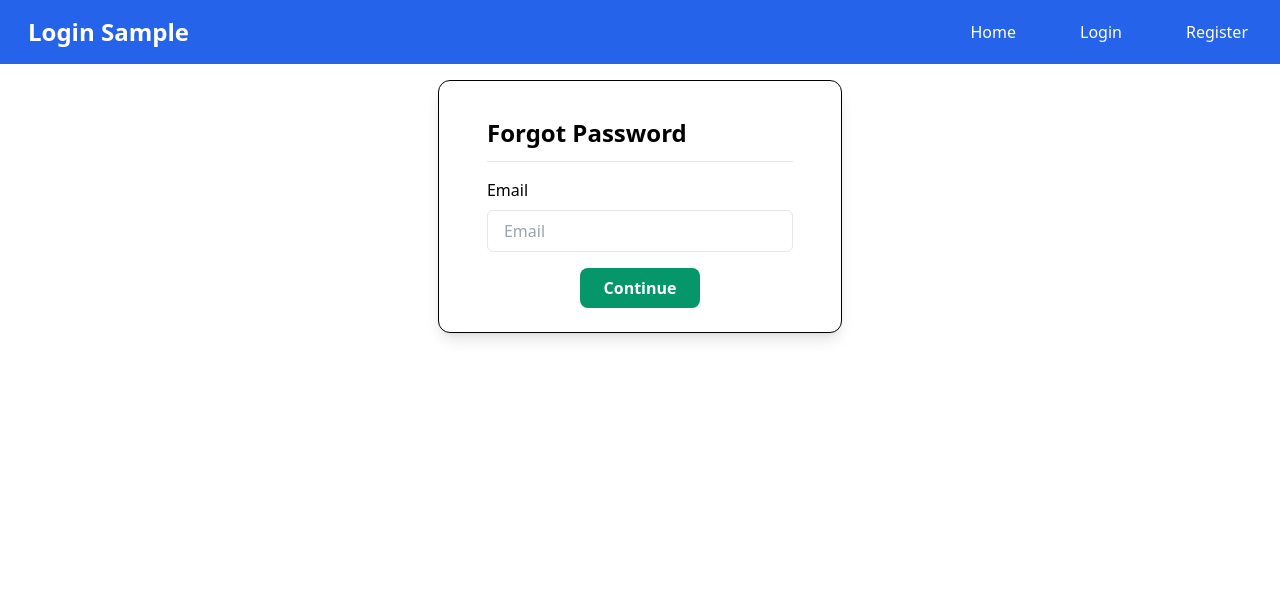
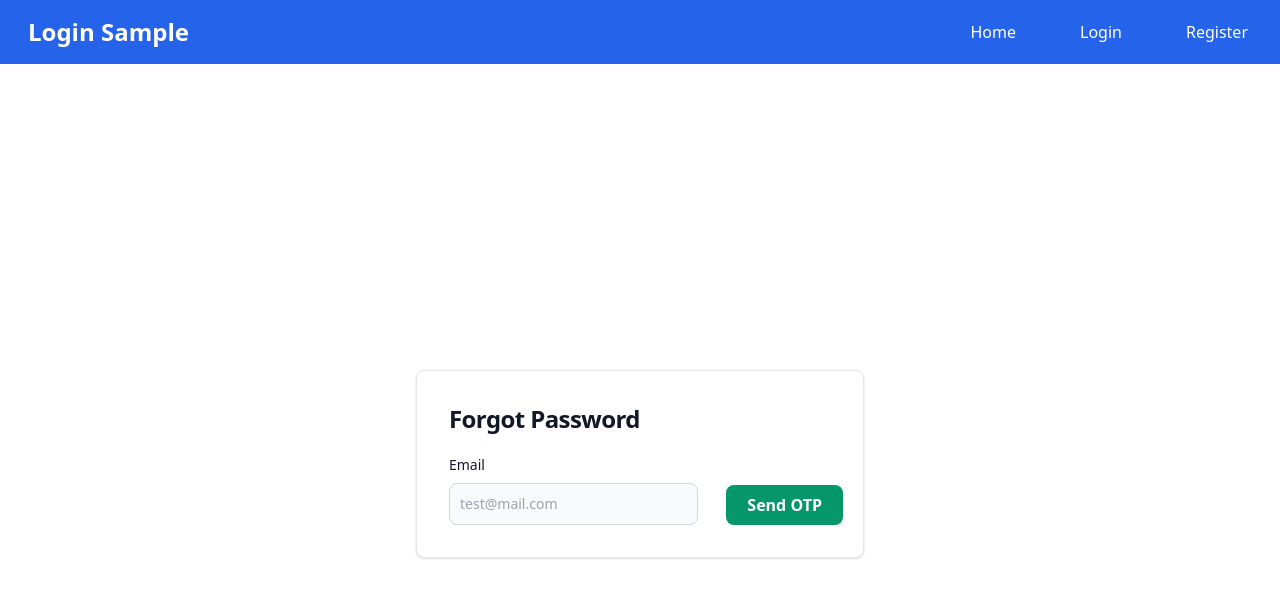
Before and after one commit to thanapholteam/test-react-auth, a React app: page /forgot-password in a window 1280 px wide. Shown: the top 598 px of the page. Built offline with nearby package versions, Linux system fonts and the light colour scheme; no server answers; the HTML template or start-up script is replaced by a standard one.

Commit message:
feat(ui-forgot-pwd) Co-authored-by: Chaiyapat Oam <ChaiyapatOam@users.noreply.github.com> Co-authored-by: Thanaphol <Thanaphol47825@users.noreply.github.com>

```diff
--- a/src/components/ForgetPassword/ForgetForm.tsx
+++ b/src/components/ForgetPassword/ForgetForm.tsx
@@ -5,7 +5,10 @@ type Props = {
   handleSubmit: (event: React.FormEvent<HTMLFormElement>) => Promise<void>;
   setValue: (value: React.SetStateAction<string>) => void;
   loading: boolean;
+  placeholder?: string;
   btnName?: string;
+  disabled?: boolean;
+  showButton?: boolean;
 };
 
 const ForgetForm: React.FC<Props> = ({
@@ -13,35 +16,37 @@ const ForgetForm: React.FC<Props> = ({
   handleSubmit,
   setValue,
   loading,
-  btnName
+  placeholder,
+  btnName,
+  disabled,
+  showButton,
 }) => {
   return (
     <form onSubmit={(e) => handleSubmit(e)}>
-      <div className="mt-4">
-        <label className="block font-medium">
-          {name}
-          <label>
+      <div className="mt-4 w-full">
+        <label className="block font-medium">{name}</label>
+        <div className="flex flex-row items-end">
           <input
             type="text"
-              placeholder={name}
+            placeholder={placeholder ? placeholder : name}
             name={name}
             onChange={(e) => {
               setValue(e.target.value);
             }}
-              className="w-full px-4 py-2 mt-2 border rounded-md focus:outline-none focus:ring-1 focus:ring-blue-600"
+            className="px-4 py-2 mt-2 border rounded-md focus:outline-none focus:ring-1 focus:ring-blue-600 disabled:bg-slate-200"
             required
+            disabled={disabled || loading}
           />
-          </label>
-        </label>
-      </div>
-      <div className="text-center">
+          {showButton ? (
             <button
-          className="px-6 py-2 mt-4 text-white font-semibold bg-emerald-600 rounded-lg hover:bg-black hover:text-white transition ease-linear duration-200"
+              className="w-full px-3 py-2 mx-3 mt-4 text-white font-semibold bg-emerald-600 rounded-lg hover:bg-black hover:text-white transition ease-linear duration-200 disabled:bg-emerald-500 "
               type="submit"
-          disabled={loading}
+              disabled={disabled || loading}
             >
               {btnName ? btnName : "Submit"}
             </button>
+          ) : null}
+        </div>
       </div>
     </form>
   );
--- a/src/pages/ForgotPassword.tsx
+++ b/src/pages/ForgotPassword.tsx
@@ -1,4 +1,4 @@
-import ForgetForm from "@/components/ForgetPassword/ForgetForm";
+// import ForgetForm from "@/components/ForgetPassword/ForgetForm";
 import { axiosInstance } from "@/utils/Axios";
 import { useState } from "react";
 import { useNavigate } from "react-router-dom";
@@ -10,10 +10,29 @@ const ForgotPassword = () => {
   const [loading, setLoading] = useState(false);
   const [url, setUrl] = useState("");
   const [otp, setOtp] = useState("");
-  // const [isOTPVefified, setIsOTPVefified] = useState(false);
+  const [isOTPVefified, setIsOTPVefified] = useState(false);
   const [newPassword, setNewPassword] = useState("");
-  const [page, setPage] = useState(1);
+  const [renewPassword, setReNewPassword] = useState("");
+  const [errEmail, setErrEmail] = useState(true);
+  const [errPassword, setErrPassword] = useState(true);
+  // const [errOtp, setErrOtp] = useState(true);
 
+  const checkPassword = (value: string) => {
+    const regEx =
+      /^(?=.*[A-Za-z])(?=.*\d)(?=.*[@$!%*#?&])[A-Za-z\d@$!%*#?&]{8,}$/;
+    return regEx.test(value);
+  };
+
+  const checkEmail = () => {
+    const regEx =
+      /^(([^<>()[\]\\.,;:\s@"]+(\.[^<>()[\]\\.,;:\s@"]+)*)|(".+"))@((\[[0-9]{1,3}\.[0-9]{1,3}\.[0-9]{1,3}\.[0-9]{1,3}\])|(([a-zA-Z\-0-9]+\.)+[a-zA-Z]{2,}))$/;
+    return regEx.test(email);
+  };
+
+  // const checkOtp = () => {
+  //   const regEx = new RegExp("^[0-9]+$");
+  //   return regEx.test(otp);
+  // };
   const handleSubmitEmail = async (event: React.FormEvent<HTMLFormElement>) => {
     setLoading(true);
     event.preventDefault();
@@ -22,8 +41,16 @@ const ForgotPassword = () => {
       console.log(res);
       if (res.status === 201) {
         setUrl(res.data.url);
-        setPage(2);
+      } else if (res.status === 204) {
+        MySwal.fire({
+          icon: "error",
+          title: "Something went wrong!",
+          text: "Could not find your account.",
+          showConfirmButton: true,
+          timer: 2000,
+        });
       }
+      // For other status code like 400, 404, 500
       setLoading(false);
     }
     setLoading(false);
@@ -40,8 +67,15 @@ const ForgotPassword = () => {
       });
       console.log(res);
       if (res.status === 201) {
-        // setIsOTPVefified(true);
-        setPage(3)
+        setIsOTPVefified(true);
+      } else if (res.status === 204) {
+        MySwal.fire({
+          icon: "error",
+          title: "Something went wrong!",
+          text: "the OTP code is invalid.",
+          showConfirmButton: true,
+          timer: 2000,
+        });
       }
       setLoading(false);
     }
@@ -58,19 +92,17 @@ const ForgotPassword = () => {
         email: email,
         id: url,
         newPassword: newPassword,
+        code: otp,
       });
+
       console.log(res);
       if (res.status === 201) {
-        // setIsOTPVefified(true); redirect to login
-        //TODO : Sweetalert
-      //  navigate("/login")
         MySwal.fire({
           icon: "success",
-        title: "Register Success",
+          title: "Success",
           showConfirmButton: false,
           timer: 2000,
         }).then(() => navigate("/login"));
-
       }
       setLoading(false);
     }
@@ -78,39 +110,173 @@ const ForgotPassword = () => {
   };
 
   return (
-    <div className="flex flex-col justify-center items-center">
-      <div className="px-12 py-6 mt-4 text-left bg-white rounded-xl border border-black shadow-lg">
-        <h1 className="text-2xl font-bold mt-3">Forgot Password</h1>
-        <hr className="my-3" />
-        {page === 1 ? (
-          <ForgetForm
-            name="Email"
-            handleSubmit={handleSubmitEmail}
-            setValue={setEmail}
-            loading={loading}
-            btnName={"Continue"}
-          />
-        ) : null}
-        {page === 2 ? (
     <div>
-            <ForgetForm
-              name="OTP"
-              handleSubmit={handleSubmitOTP}
-              setValue={setOtp}
-              loading={loading}
+      <div className="flex flex-col items-center justify-center px-6 py-8 mx-auto md:h-screen lg:py-0">
+        <div className="w-full p-6 bg-white rounded-lg shadow border md:mt-0 sm:max-w-md sm:p-8">
+          <h2 className="mb-1 text-xl font-bold leading-tight tracking-tight text-gray-900 md:text-2xl">
+            Forgot Password
+          </h2>
+          <div className="mt-4 space-y-4 lg:mt-5 md:space-y-5">
+            <form onSubmit={(e) => handleSubmitEmail(e)}>
+              <div className="grid grid-cols-12 gap-4 items-end">
+                <div className="col-span-8">
+                  <label
+                    htmlFor="email"
+                    className="block mb-2 text-sm font-medium text-gray-900 "
+                  >
+                    Email
+                  </label>
+                  <input
+                    type="email"
+                    name="email"
+                    id="email"
+                    onChange={(e) => {
+                      setEmail(e.target.value);
+                      setErrEmail(checkEmail());
+                    }}
+                    className="bg-gray-50 border border-gray-300 text-gray-900 sm:text-sm rounded-lg focus:ring-primary-600 focus:border-primary-600 block w-full p-2.5 disabled:bg-slate-200"
+                    placeholder="test@mail.com"
+                    disabled={url.length > 0 || loading}
                   />
                 </div>
-        ) : null}
-        {page === 3 ? (
+                <div className="col-span-4">
+                  <button
+                    className="w-full px-3 py-2 mx-3 mt-4 text-white font-semibold bg-emerald-600 rounded-lg hover:bg-emerald-700 hover:text-white transition ease-linear duration-200 disabled:opacity-40 "
+                    type="submit"
+                    disabled={url.length > 0 || loading}
+                  >
+                    Send OTP
+                  </button>
+                </div>
+              </div>
+            </form>
+            {!errEmail ? (
+              <p className="text-sm text-red-700">
+                Please use a valid email address.
+              </p>
+            ) : (
+              ""
+            )}
+            {url ? (
               <div>
-            <ForgetForm
-              name="newPassword"
-              handleSubmit={handleChangePassword}
-              setValue={setNewPassword}
-              loading={loading}
+                <form onSubmit={(e) => handleSubmitOTP(e)}>
+                  <div className="grid grid-cols-12 gap-4 items-end">
+                    <div className="col-span-8">
+                      <label
+                        htmlFor="email"
+                        className="block mb-2 text-sm font-medium text-gray-900 "
+                      >
+                        OTP
+                      </label>
+                      <input
+                        type="text"
+                        name="otp"
+                        id="otp"
+                        maxLength={6}
+                        minLength={6}
+                        onChange={(e) => {
+                          setOtp(e.target.value);
+                        }}
+                        className="bg-gray-50 border border-gray-300 text-gray-900 sm:text-sm rounded-lg focus:ring-primary-600 focus:border-primary-600 block w-full p-2.5 disabled:bg-slate-200"
+                        placeholder="••••••"
+                        disabled={!url || loading || isOTPVefified}
                       />
                     </div>
-        ) : null}
+                    <div className="col-span-4">
+                      <button
+                        className="w-full px-3 py-2 mx-3 mt-4 text-white font-semibold bg-emerald-600 rounded-lg hover:bg-emerald-700 hover:text-white transition ease-linear duration-200 disabled:opacity-40 "
+                        type="submit"
+                        disabled={!url || loading || isOTPVefified}
+                      >
+                        {!isOTPVefified ? "Verify" : "Verified"}
+                      </button>
+                    </div>
+                  </div>
+                </form>
+                {isOTPVefified ? (
+                  <form onSubmit={(e) => handleChangePassword(e)}>
+                    <div className="my-1">
+                      <label
+                        htmlFor="password"
+                        className="block mb-2 text-sm font-medium text-gray-900 "
+                      >
+                        New Password
+                      </label>
+                      <input
+                        type="password"
+                        name="password"
+                        id="password"
+                        placeholder="••••••••"
+                        minLength={8}
+                        onChange={(e) => {
+                          setNewPassword(e.target.value);
+                          setErrPassword(checkPassword(newPassword));
+                        }}
+                        className="bg-gray-50 border border-gray-300 text-gray-900 sm:text-sm rounded-lg focus:ring-primary-600 focus:border-primary-600 block w-full p-2.5 disabled:bg-slate-200"
+                        disabled={!isOTPVefified || loading}
+                      />
+                    </div>
+                    <div className="my-1">
+                      <label
+                        htmlFor="confirm-password"
+                        className="block mb-2 text-sm font-medium text-gray-900 "
+                      >
+                        Confirm password
+                      </label>
+                      <input
+                        type="password"
+                        name="confirm-password"
+                        id="confirm-password"
+                        placeholder="••••••••"
+                        minLength={8}
+                        onChange={(e) => {
+                          setReNewPassword(e.target.value);
+                          setErrPassword(checkPassword(renewPassword));
+                          console.log(errPassword);
+                        }}
+                        className="bg-gray-50 border border-gray-300 text-gray-900 sm:text-sm rounded-lg focus:ring-primary-600 focus:border-primary-600 block w-full p-2.5 disabled:bg-slate-200"
+                        disabled={!isOTPVefified || loading}
+                      />
+                    </div>
+                    <div className="my-3 px-4">
+                      <ul className="text-sm text-red-700 list-disc">
+                        {newPassword !== renewPassword ? (
+                          <li>Password not match.</li>
+                        ) : (
+                          ""
+                        )}
+                        {!errPassword ? (
+                          <li>
+                            Minimum eight characters, at least one letter, one
+                            number and one special character (@,$,!,%,*,#,?,&)
+                          </li>
+                        ) : (
+                          ""
+                        )}
+                      </ul>
+                    </div>
+                    <button
+                      type="submit"
+                      className="w-full px-3 py-2 mt-4 text-white font-semibold bg-emerald-600 rounded-lg hover:bg-emerald-700 hover:text-white transition ease-linear duration-200 disabled:opacity-40 "
+                      disabled={
+                        !isOTPVefified ||
+                        loading ||
+                        newPassword !== renewPassword ||
+                        !errPassword
+                      }
+                    >
+                      Reset password
+                    </button>
+                  </form>
+                ) : (
+                  ""
+                )}
+              </div>
+            ) : (
+              ""
+            )}
+          </div>
+        </div>
       </div>
     </div>
   );
--- a/src/pages/Login.tsx
+++ b/src/pages/Login.tsx
@@ -29,7 +29,7 @@ const Login = () => {
       <div className="flex flex-col items-center justify-center">
         <div className="flex-grow">
           <div className="flex items-center justify-center">
-            <div className="px-12 py-6 mt-4 text-left bg-white rounded-xl border border-black shadow-lg">
+            <div className="px-12 py-6 mt-4 text-left bg-white rounded-xl border shadow-lg">
               <h3 className="text-2xl font-bold mt-3">Sign in to your account</h3>
               <form onSubmit={(e) => handleLogin(e)}>
                 <div className="mt-4">
--- a/src/pages/Register.tsx
+++ b/src/pages/Register.tsx
@@ -38,7 +38,7 @@ const Register = () => {
     <div className="flex flex-col items-center justify-center">
       <div className="flex-grow">
         <div className="flex items-center justify-center">
-          <div className="flex flex-col relative px-12 py-6 mt-4 text-left bg-white rounded-xl border border-black shadow-lg">
+          <div className="flex flex-col relative px-12 py-6 mt-4 text-left bg-white rounded-xl border shadow-lg">
             <h3 className="text-2xl font-bold mt-3">Create an account</h3>
             <form onSubmit={(e) => handleRegister(e)}>
               <div className="mt-4">
--- a/src/pages/User.tsx
+++ b/src/pages/User.tsx
@@ -24,11 +24,12 @@ const User = () => {
 
   return (
     <div className="text-center">
-      <h1 className="text-lg font-bold">User Info</h1>
-      <p>{JSON.stringify(user)}</p>
+      <div className="w-full p-6 bg-white rounded-lg shadow border md:mt-0 sm:max-w-md sm:p-8">
+      <h1 className="text-lg font-bold">Welcome {user?.email || ''}</h1>
       <button onClick={logout} className="bg-blue-400 rounded-lg p-1">
         Logout
       </button>
+      </div>
     </div>
   );
 };
```
Lines whose indentation alone changed are shown as unchanged.
